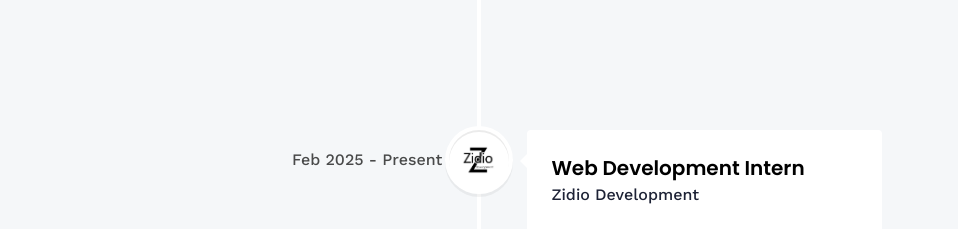
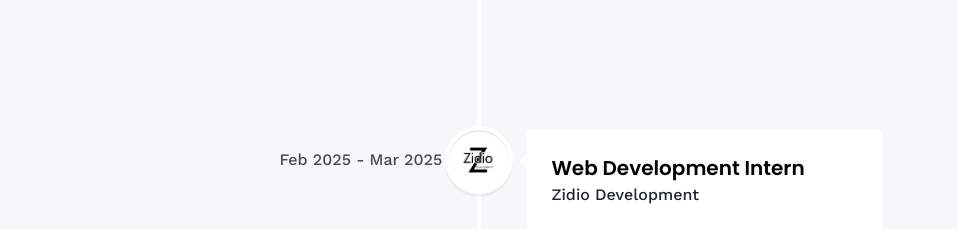
Before and after one commit to SudharsanSaravanan/3d-portfolio, a React (Vite) app: page /about in a window 1280 px wide. Shown: the part 1520-1749 px from the top of the page, without its empty margins (161-1119 px from the left). Built offline with nearby package versions, Linux system fonts and the light colour scheme.

Commit message:
exp updated

```diff
--- a/src/constants/index.js
+++ b/src/constants/index.js
@@ -144,7 +144,7 @@ export const experiences = [
         company_name: "Zidio Development",
         icon: zidio,
         iconBg: "#ffffff",
-        date: "Feb 2025 - Present",
+        date: "Feb 2025 - Mar 2025",
         points: [
             "Collaborated with a team to develop a project management application using the MERN stack, competing against other teams.",
             "Implemented authentication, user panels, and admin panels, allowing seamless task management and user role differentiation.",
```
